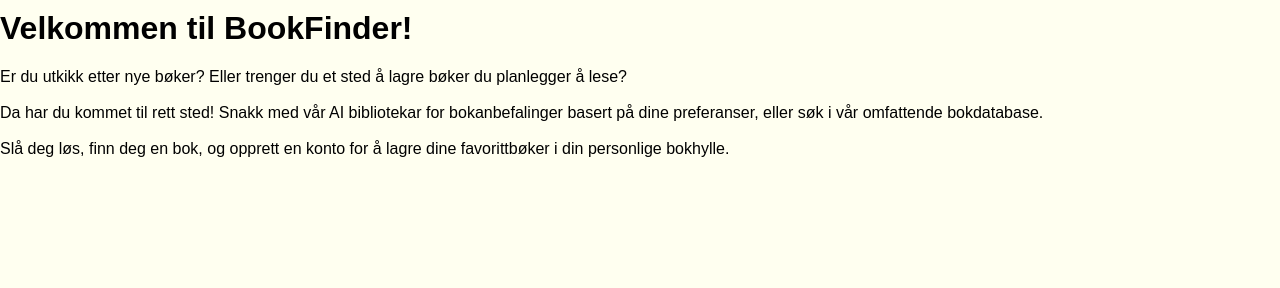
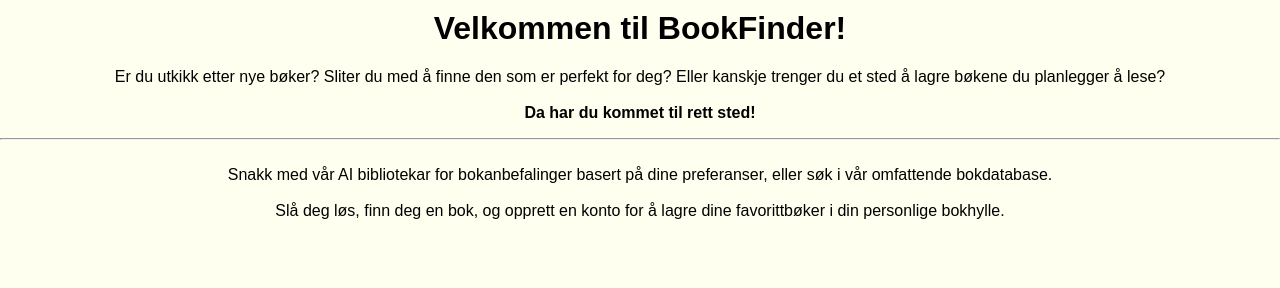
Before and after one commit to NiriLorentzen/PHP_gruppearbeid, a PHP site: page /PHP_gruppearbeid/ in a window 1280 px wide. Shown: the part 87-375 px from the top of the page. Run offline with PHP 8.4, Linux system fonts and the light colour scheme.

Commit message:
Forbedret smått på tekst og sentrerte teksten

```diff
--- a/CSS/stylesheet.css
+++ b/CSS/stylesheet.css
@@ -4,6 +4,10 @@
     margin: 0;
     padding: 0;
 
+}
+
+.welcomePage {
+    text-align: center;
 }
 
 #results {
--- a/index.php
+++ b/index.php
@@ -11,16 +11,18 @@
     <link rel="stylesheet" href="css/stylesheet.css">
 </head>
 <body>
+<div class="welcomePage">
     <h1>Velkommen til BookFinder!</h1>
 
-    <p>Er du utkikk etter nye bøker?
-        Eller trenger du et sted å lagre bøker du planlegger å lese? <br><br>
-        Da har du kommet til rett sted!
+    <p>Er du utkikk etter nye bøker? Sliter du med å finne den som er perfekt for deg?
+        Eller kanskje trenger du et sted å lagre bøkene du planlegger å lese? <br><br>
+        <b>Da har du kommet til rett sted!</b><hr><br>
 
         Snakk med vår AI bibliotekar for bokanbefalinger basert på dine preferanser,
         eller søk i vår omfattende bokdatabase. <br><br>
 
         Slå deg løs, finn deg en bok, og opprett en konto for å lagre dine favorittbøker i din personlige bokhylle.
     </p>
+</div>
 </body>
 </html>
```
